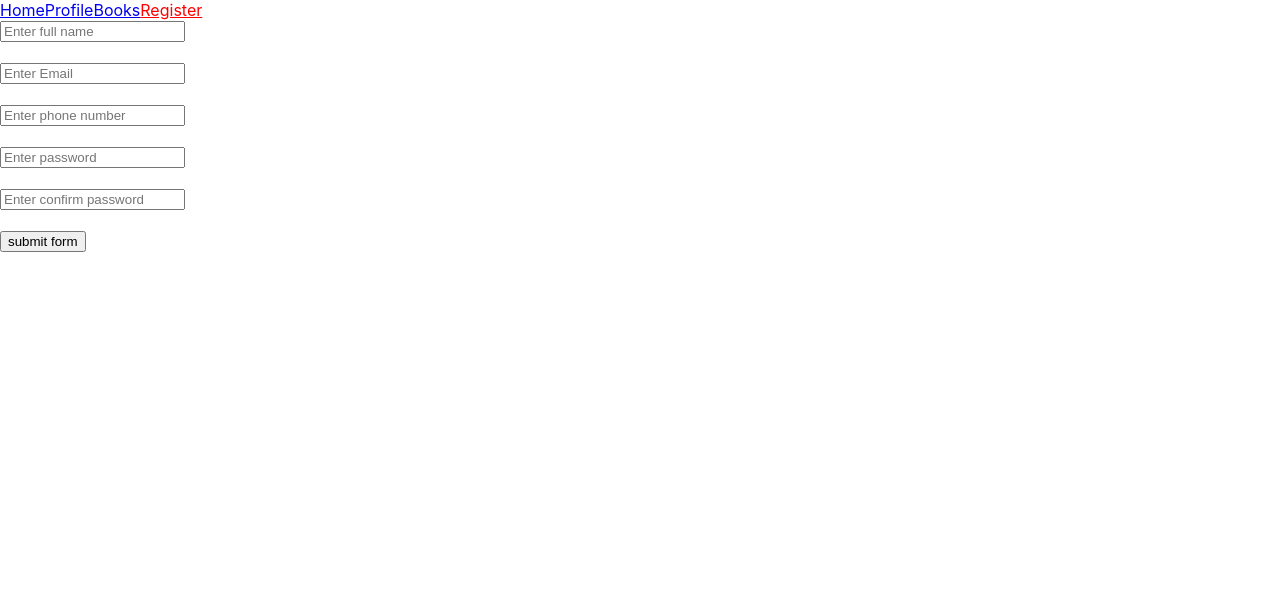
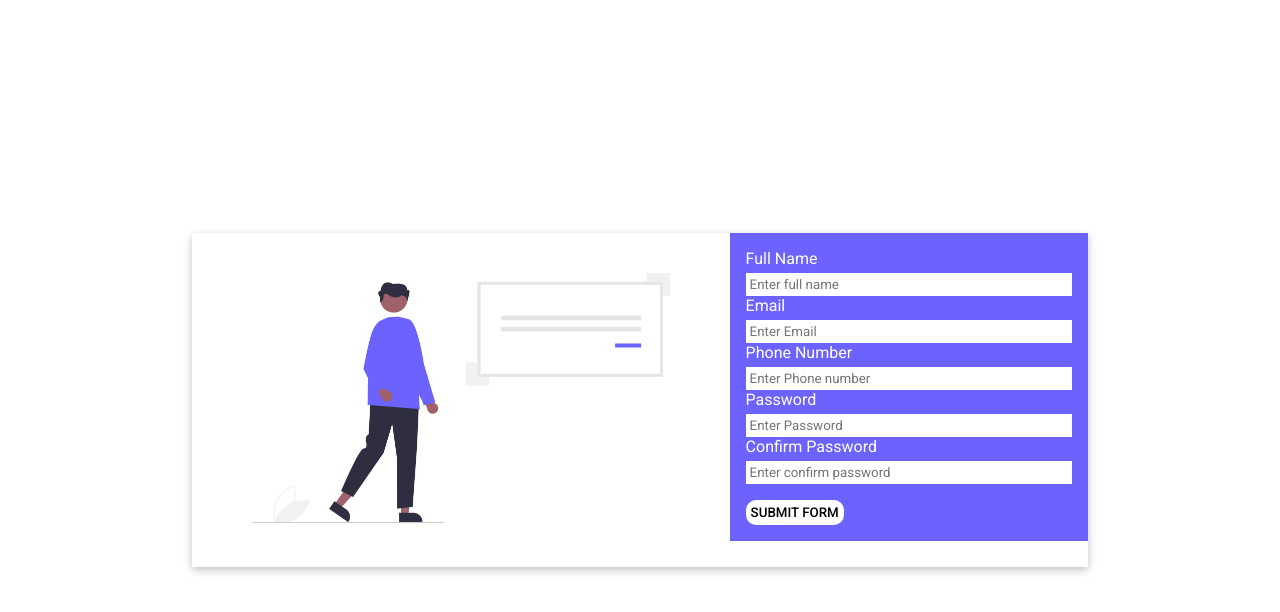
Before and after one commit to Rohan-mindbowser/react-practice, a React (Create React App) app: page /register in a window 1280 px wide. Shown: the top 612 px of the page. Built offline with nearby package versions, Linux system fonts and the light colour scheme.

Commit message:
Implemented react-hook-form form states

```diff
--- a/src/App.css
+++ b/src/App.css
@@ -1,3 +1,12 @@
-.active{
-    color: red;
+@import url("https://fonts.googleapis.com/css2?family=Roboto:wght@300;400;500;700&display=swap");
+
+* {
+  padding: 0;
+  margin: 0;
+  box-sizing: border-box;
+  font-family: "Roboto", sans-serif;
 }
+
+.active {
+  color: red;
+}
--- a/src/App.js
+++ b/src/App.js
@@ -21,10 +21,10 @@ function App() {
     <>
       <AppContext.Provider value={{ name, setName }}>
         <Router>
-          <NavLink to="/">Home</NavLink>
+          {/* <NavLink to="/">Home</NavLink>
           <NavLink to="/profile">Profile</NavLink>
           <NavLink to="/book/:id">Books</NavLink>
-          <NavLink to="/register">Register</NavLink>
+          <NavLink to="/register">Register</NavLink> */}
           <Routes>
             <Route path="/" element={<Home />} />
             <Route path="/profile" element={<Profile />} />
--- a/src/components/RegisterForm/Register.js
+++ b/src/components/RegisterForm/Register.js
@@ -2,6 +2,7 @@ import { useForm } from "react-hook-form";
 import { yupResolver } from "@hookform/resolvers/yup";
 import * as yup from "yup";
 import "./register.css";
+import signup from "./img/signup1.png";
 
 export const Register = () => {
   const schema = yup.object().shape({
@@ -24,54 +25,95 @@ export const Register = () => {
   const {
     register,
     handleSubmit,
-    formState: { errors },
-  } = useForm({ resolver: yupResolver(schema) });
-  const onSubmit = (data) => console.log(data);
+    formState: { errors, touchedFields, isValid, isDirty },
+    reset,
+  } = useForm({
+    resolver: yupResolver(schema),
+    defaultValues: {
+      fullName: "",
+    },
+  });
+  const onSubmit = (data) => {
+    console.log(data);
+    reset();
+  };
+  console.log(isDirty);
   return (
     <>
+      <div className="signup_container">
+        <div className="signup_content">
+          <div className="left">
+            <img src={signup} />
+          </div>
+          <div className="right">
             <form onSubmit={handleSubmit(onSubmit)}>
-        <input placeholder="Enter full name" {...register("fullName")} />
-        <br />
+              <div className="form_input">
+                <label className="form_label">Full Name</label>
+                <input
+                  placeholder="Enter full name"
+                  {...register("fullName")}
+                />
+                {errors.fullName?.message && (
+                  <span className="error_message">
+                    {errors.fullName.message}
+                  </span>
+                )}
+              </div>
 
-        {errors.fullName?.message && (
-          <span className="error_message">{errors.fullName.message}</span>
-        )}
-        <br />
+              <div className="form_input">
+                <label className="form_label">Email</label>
                 <input placeholder="Enter Email" {...register("email")} />
-        <br />
-
                 {errors.email?.message && (
                   <span className="error_message">{errors.email.message}</span>
                 )}
-        <br />
-        <input placeholder="Enter phone number" {...register("phone")} />
-        <br />
+              </div>
+
+              <div className="form_input">
+                <label className="form_label">Phone Number</label>
+                <input
+                  placeholder="Enter Phone number"
+                  {...register("phone")}
+                />
 
                 {errors.phone?.message && (
                   <span className="error_message">{errors.phone.message}</span>
                 )}
-        <br />
-        <input placeholder="Enter password" {...register("password")} />
-        <br />
+              </div>
 
+              <div className="form_input">
+                <label className="form_label">Password</label>
+                <input
+                  type="password"
+                  placeholder="Enter Password"
+                  {...register("password")}
+                />
                 {errors.password?.message && (
-          <span className="error_message">{errors.password.message}</span>
+                  <span className="error_message">
+                    {errors.password.message}
+                  </span>
                 )}
-        <br />
+              </div>
 
+              <div className="form_input">
+                <label className="form_label">Confirm Password</label>
                 <input
+                  type="password"
                   placeholder="Enter confirm password"
                   {...register("confirmPassword")}
                 />
-        <br />
                 {errors.confirmPassword?.message && (
                   <span className="error_message">
                     {errors.confirmPassword.message}
                   </span>
                 )}
-        <br />
-        <input type="submit" value="submit form" />
+              </div>
+              <button className="submit-btn" type="submit" disabled={!isValid}>
+                submit form
+              </button>
             </form>
+          </div>
+        </div>
+      </div>
     </>
   );
 };
--- a/src/components/RegisterForm/register.css
+++ b/src/components/RegisterForm/register.css
@@ -1,4 +1,81 @@
 .error_message {
-  color: red;
-  font-size: 1rem;
+  background-color: red;
+  color: rgb(255, 255, 255);
+  font-size: 14px;
+  margin-bottom: 5px;
+  padding: 3px;
+  font-weight: 500;
 }
+.signup_container {
+  width: 100vw;
+  height: 100vh;
+  display: flex;
+  justify-content: center;
+  align-items: center;
+  background-color: #ffffff;
+}
+.signup_content {
+  width: 70%;
+  flex-wrap: wrap;
+  display: flex;
+  box-shadow: rgba(0, 0, 0, 0.24) 0px 3px 8px;
+}
+.left {
+  width: 60%;
+  height: 100%;
+}
+.right {
+  width: 40%;
+  height: 100%;
+  background-color: #6c63ff;
+  display: flex;
+  flex-direction: column;
+  padding: 1rem;
+}
+.form_input {
+  display: flex;
+  flex-direction: column;
+  margin-bottom: 0;
+}
+.form_input input {
+  padding: 4px;
+  border: none;
+  outline: none;
+  width: 100%;
+}
+.form_label {
+  color: white;
+  margin-bottom: 5px;
+}
+.left img {
+  width: 100%;
+  height: 100%;
+  object-fit: cover;
+}
+.submit-btn {
+  margin-top: 1rem;
+  background-color: white;
+  color: #000000;
+  font-weight: 500;
+  bottom: none;
+  border: none;
+  padding: 5px;
+  text-transform: uppercase;
+  border-radius: 10px;
+  outline: none;
+  cursor: pointer;
+}
+/* .submit-btn:hover {
+  background-color: #6c63ff;
+  border: 3px solid white;
+  color: white;
+} */
+@media screen and (max-width: 768px) {
+  .signup_content {
+    width: 99%;
+  }
+  .left,
+  .right {
+    width: 100%;
+  }
+}
```
Also changed, not shown: src/components/RegisterForm/img/signup.svg (added), src/components/RegisterForm/img/signup1.png (added). Lines whose indentation alone changed are shown as unchanged.
